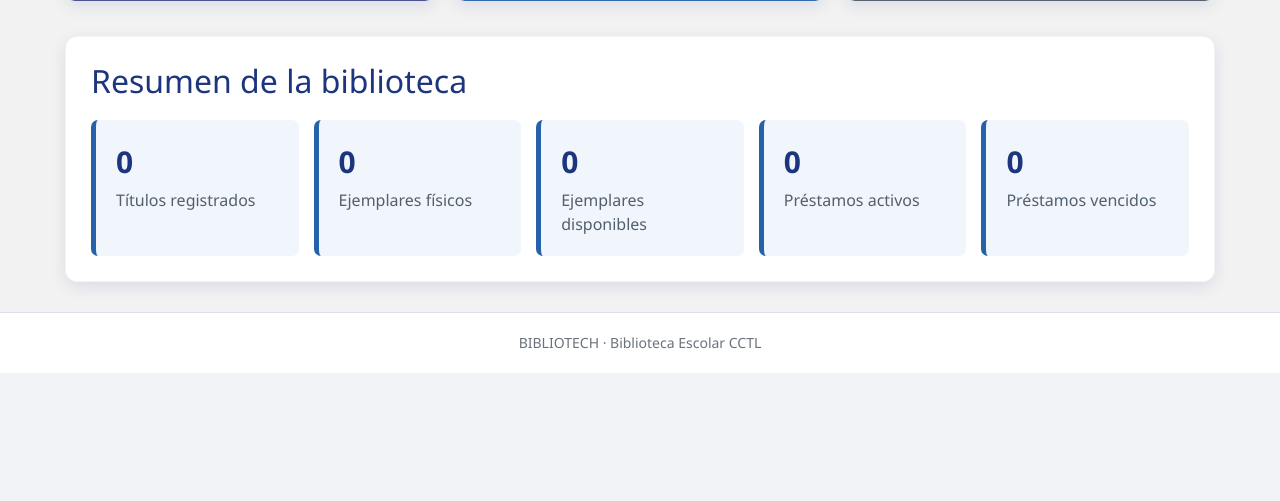
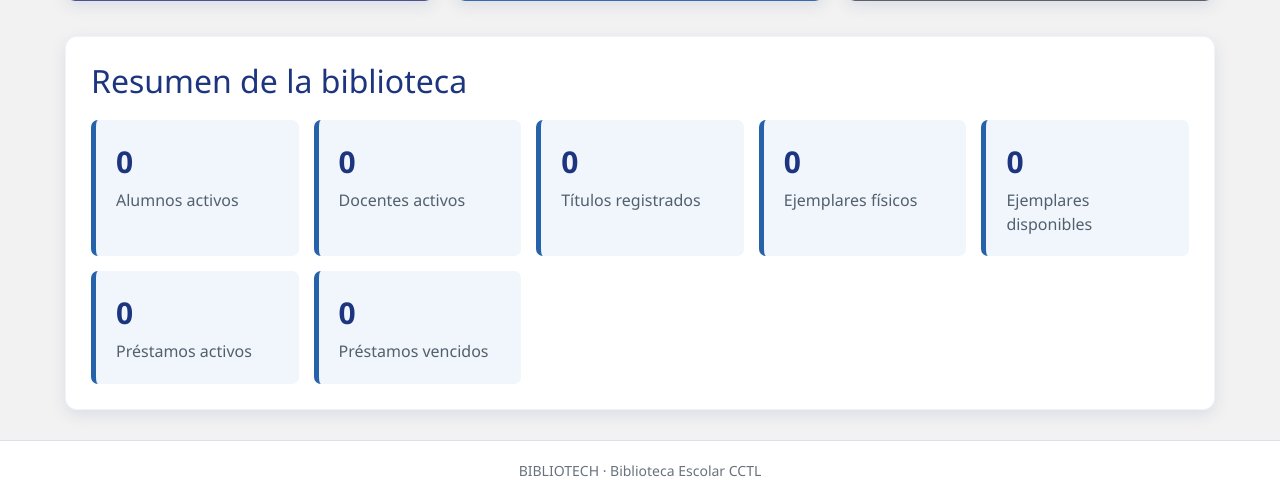
Before and after one commit to JavierPaniagua/bibliocctech, a Django app: page / in a window 1280 px wide. Shown: the part 629-1130 px from the top of the page. Before the commit the page ends 1002 px from the top, so only its background shows below. Run offline with Django 5.2, Linux system fonts and the light colour scheme; data that the repository does not hold is empty; some libraries are stand-ins or nearby versions.

Commit message:
Agregar historiales y resumen de beneficiarios

```diff
--- a/core/views.py
+++ b/core/views.py
@@ -12,11 +12,22 @@ from django.views.decorators.http import require_POST
 from libros.models import Ejemplar, Libro
 from prestamos.models import Prestamo
 
+from alumnos.models import Alumno
+from docentes.models import Docente
 
 def inicio(request):
     fecha_actual = timezone.localdate()
 
     contexto = {
+
+        "alumnos_activos": Alumno.objects.filter(
+        activo=True
+        ).count(),
+
+        "docentes_activos": Docente.objects.filter(
+         activo=True
+        ).count(),
+
         "total_titulos": Libro.objects.filter(activo=True).count(),
         "total_ejemplares": Ejemplar.objects.count(),
         "ejemplares_disponibles": Ejemplar.objects.filter(
--- a/templates/core/inicio.html
+++ b/templates/core/inicio.html
@@ -96,6 +96,18 @@
     <h2>Resumen de la biblioteca</h2>
 
     <div class="resumen-tarjetas">
+
+        <div class="dato">
+    <strong>{{ alumnos_activos }}</strong>
+    <span>Alumnos activos</span>
+</div>
+
+<div class="dato">
+    <strong>{{ docentes_activos }}</strong>
+    <span>Docentes activos</span>
+</div>
+
+
         <div class="dato">
             <strong>{{ total_titulos }}</strong>
             <span>Títulos registrados</span>
```
